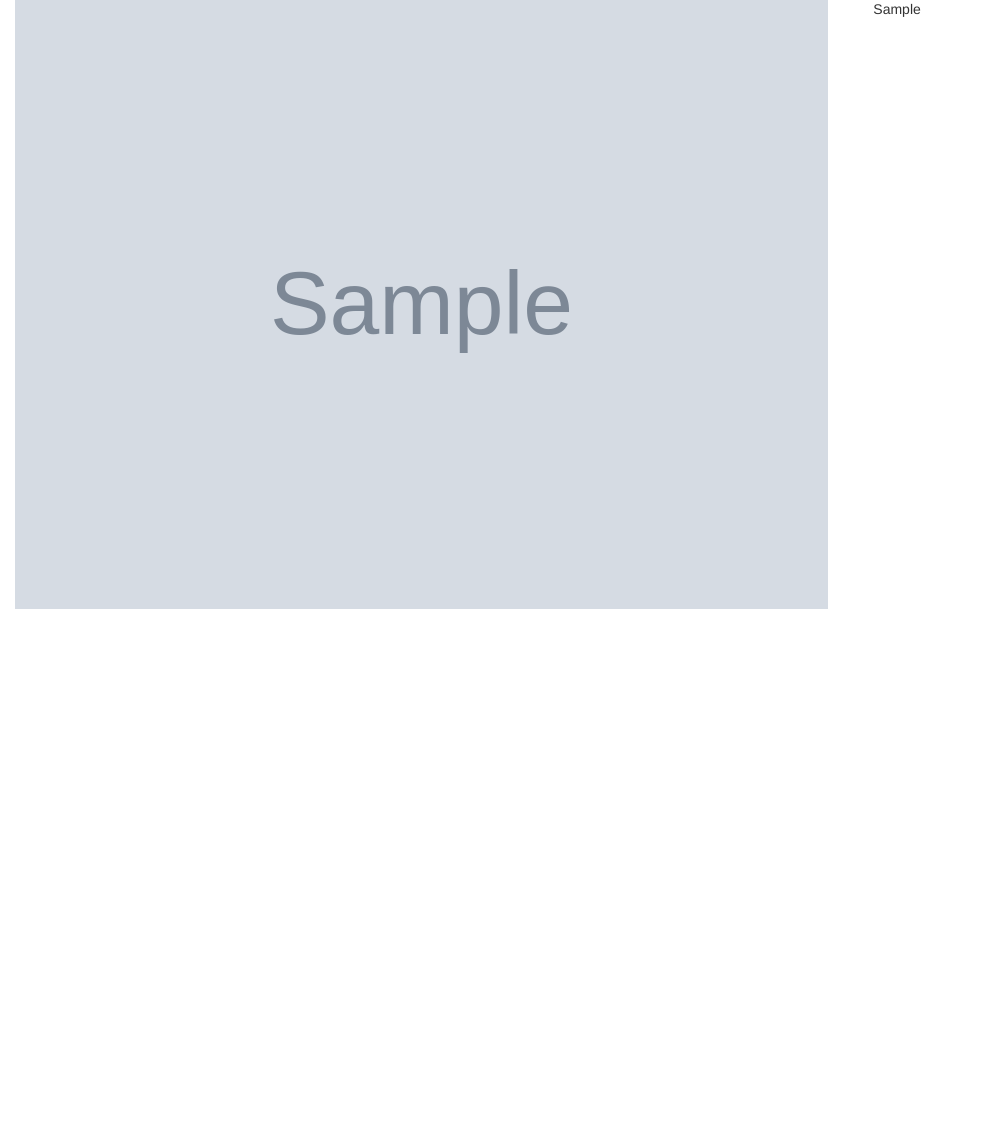
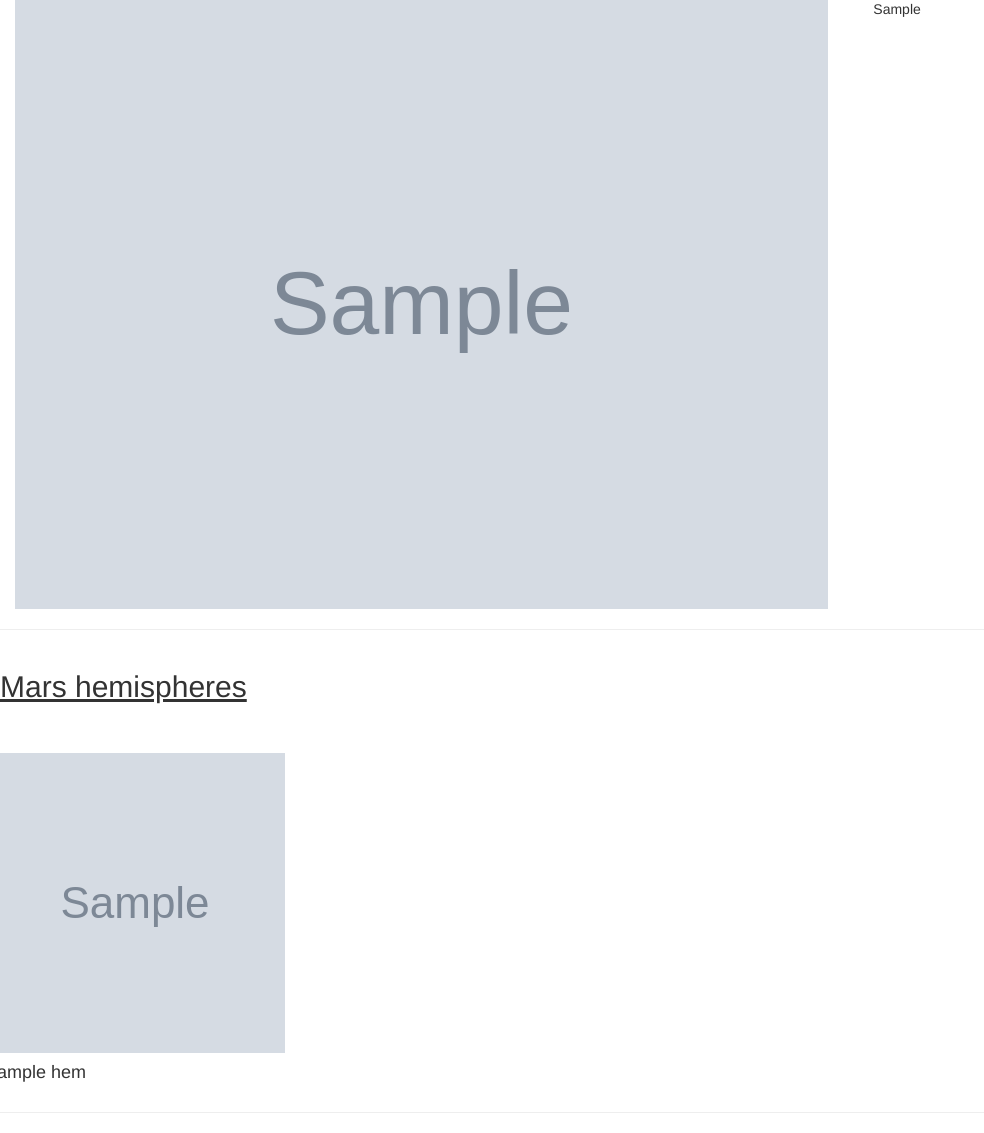
Before and after one commit to BenjaminT94/Web-Scraping-Challenge, a Flask app: page / in a window 1280 px wide. Shown: the part 518-1651 px from the top of the page, without its empty margins (0-984 px from the left). Before the commit the page ends 1127 px from the top, so only its background shows below. Run offline with Flask 2, Linux system fonts and the light colour scheme; grey boxes marked "Sample" are stand-in pictures; a database or web service that is not in the repository returns one stand-in record (values such as "Sample title"); some libraries are stand-ins or nearby versions.

Commit message:
Webpage picture

```diff
--- a/Missions_to_Mars/templates/index.html
+++ b/Missions_to_Mars/templates/index.html
@@ -39,6 +39,30 @@
     </div>
   </div>
   </div>
+  <hr>
+  <div class="row">
+    <div class="col-md-8 offset-4">
+      <h2 class="align-items-center"><u>Mars hemispheres</u></h2>
+    </div>
+  </div>
+  </br>
+  <div class="row">
+          {% for hem in mars.hemisphere_urls %}
+            <div class="col-6 border">
+            </br>
+                  <div>
+                    <img width="300 px" height="300 px" src="{{hem.image_source}}">
+                  </div>
+
+                  <div>
+                    <h4> {{hem.title}} </h4>
+                  </div>
+
+            </div>
+          {% endfor %}
+  </div>
+
+<hr>
 
 
 </body>
```
Also changed, not shown: WebPage.png (added), 1 other file.
